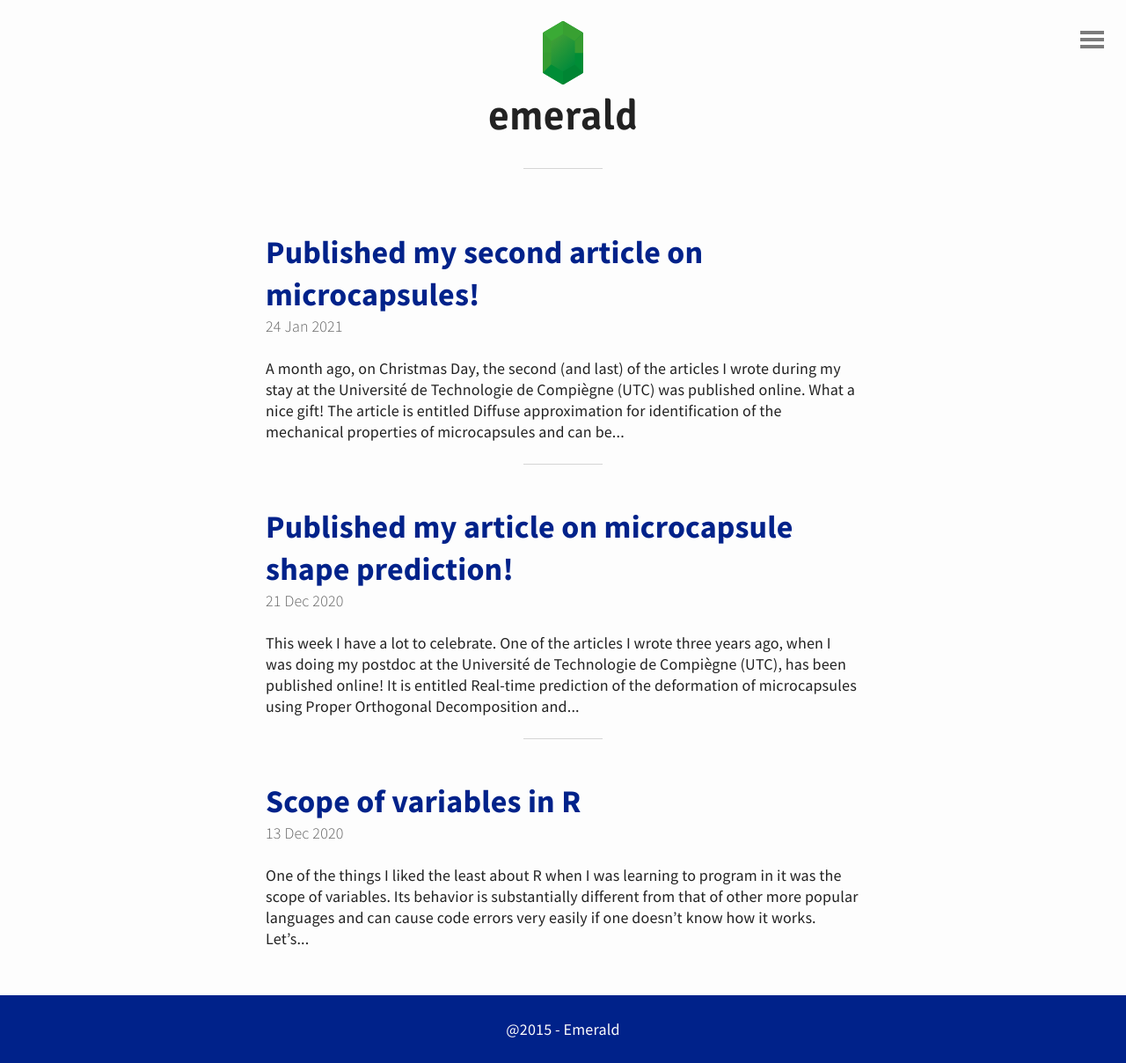
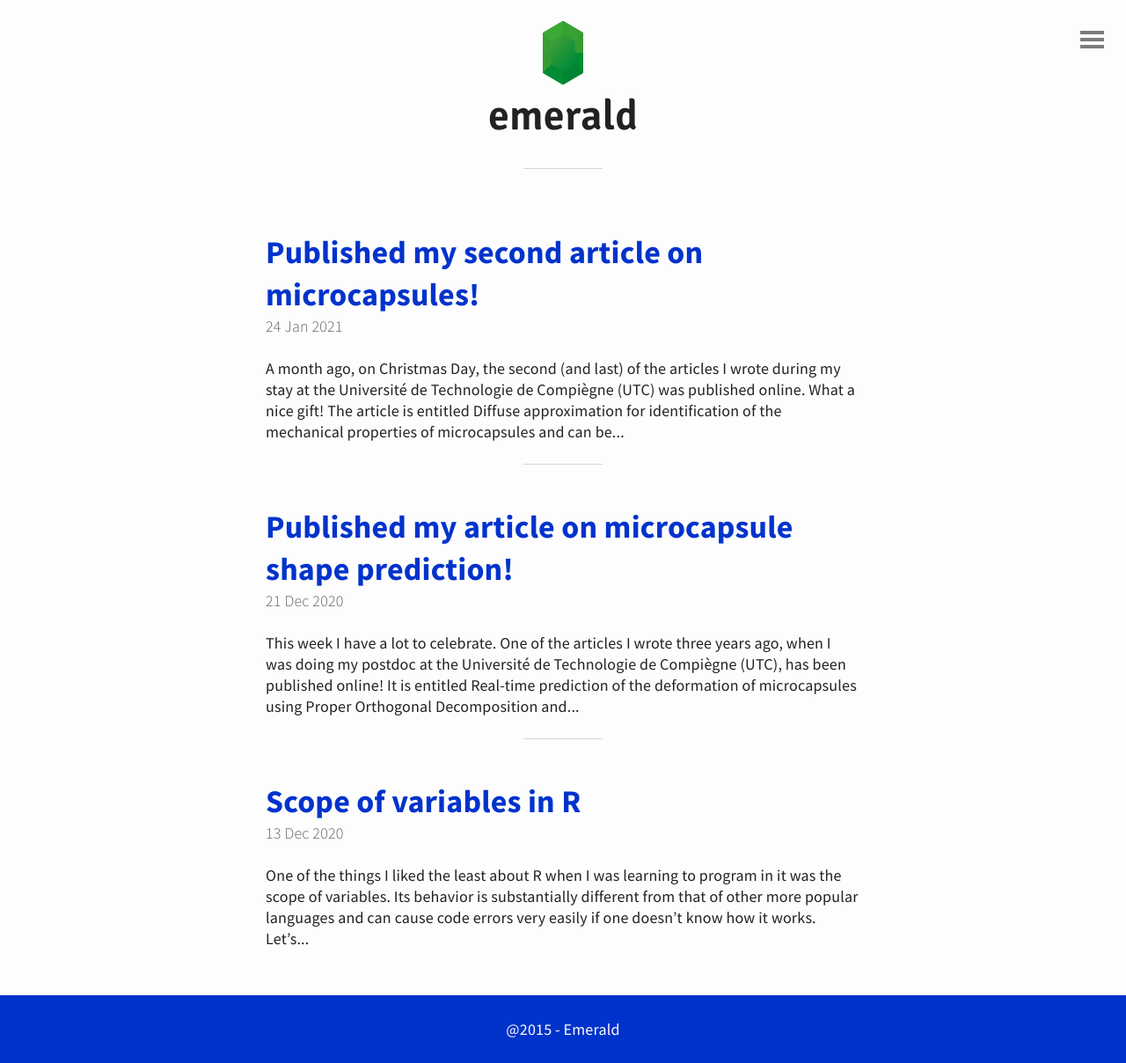
Before and after one commit to quesadagranja/quesadagranja.github.io, a Jekyll site: the page built from index.html, in a window 1280 px wide. Shown: the whole page at 88% size. Built offline with Jekyll 4.4.1, drawn with Linux system fonts in a browser that asks for light colours; the list of posts is cut into pages by our own code.

Commit message:
azul #0033cc

```diff
--- a/_sass/base.scss
+++ b/_sass/base.scss
@@ -18,7 +18,7 @@ html, body, h1, h2, h3, h4, h5, h6, p, ul, ol, li, img {
 
 /*- Base color -*/
 
-$main-color: #00228A;
+$main-color: #0033CC;
 $background-color: #FDFDFD;
 $text-color: #222222;
 
```
